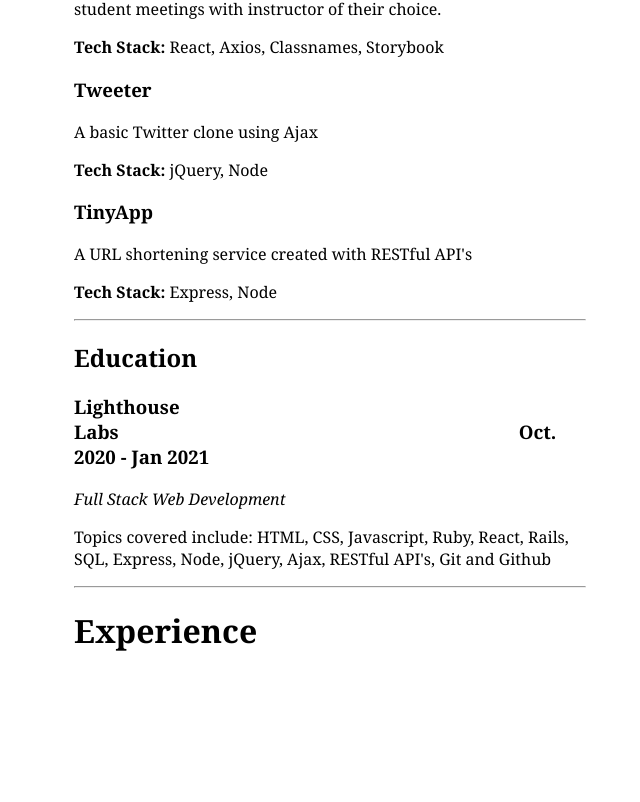
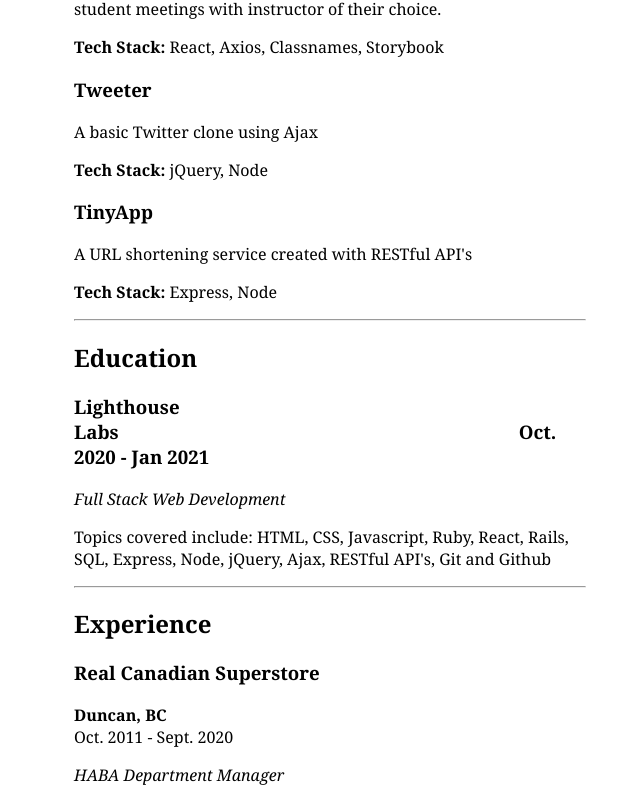
Before and after one commit to xrysen/resume, a React (Create React App) app: page / in a window 1280 px wide. Shown: the part 923-1725 px from the top of the page, without its empty margins (310-950 px from the left). Before the commit the page ends 1596 px from the top, so only its background shows below. Built offline with nearby package versions, Linux system fonts and the light colour scheme.

Commit message:
Add styling to jobs component

```diff
--- a/src/App.css
+++ b/src/App.css
@@ -13,3 +13,17 @@
   position: relative;
   margin-left: 400px;
 }
+
+.experience .dates {
+  position: relative;
+  right: 100px;
+}
+
+.experience .location {
+  position: relative;
+  font-size: 1.17em;
+  font-weight: bold;
+  left: 565px;
+  bottom: 80px;
+
+}
--- a/src/Components/Experience.jsx
+++ b/src/Components/Experience.jsx
@@ -1,7 +1,25 @@
 import React from "react";
+import Jobs from "./Jobs";
+import { experience } from "../data/data";
 
 const Experience = () => {
-  return <h1>Experience</h1>;
+  const positions = experience.map((job) => {
+    return (
+      <Jobs
+        company={job.company}
+        title={job.title}
+        dates={job.dates}
+        key={job.id}
+        location={job.location}
+      />
+    );
+  });
+  return (
+    <section className="experience">
+      <h1>Experience</h1>
+      <ul>{positions}</ul>
+    </section>
+  );
 };
 
 export default Experience;
--- a/src/Components/Jobs.jsx
+++ b/src/Components/Jobs.jsx
@@ -2,10 +2,12 @@
 
 const Jobs = (props) => {
   return (
-    <li>
-      <h3>
-        {props.company} <span className="dates">{props.dates}</span>
-      </h3>
+    <li key={props.id}>
+      <h3>{props.company}</h3>
+      <strong>{props.location}</strong>
+      <br />
+      {props.dates}
+
       <p>
         <em>{props.title}</em>
       </p>
--- a/src/data/data.js
+++ b/src/data/data.js
@@ -45,8 +45,9 @@
   {
     id: 1,
     company: "Real Canadian Superstore",
-    position: "HABA Department Manager",
+    title: "HABA Department Manager",
     dates: "Oct. 2011 - Sept. 2020",
+    location: "Duncan, BC",
     description: ""
   }
 ]
```
Also changed, not shown: 1 other file (tests, documents, lock files or other folders).
